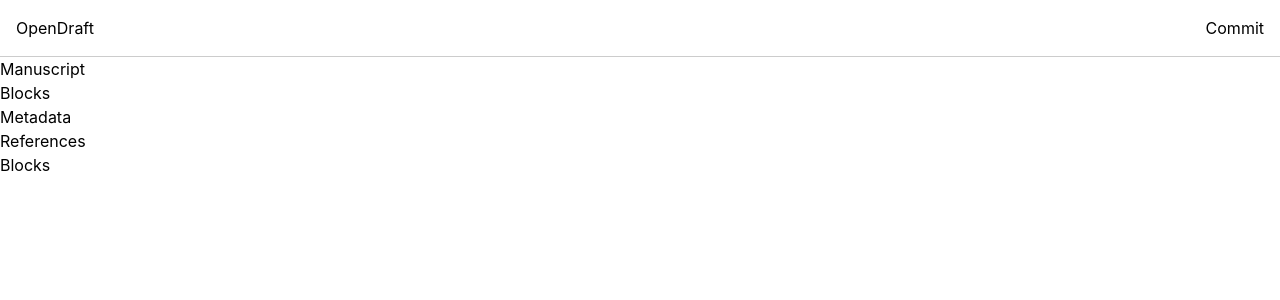
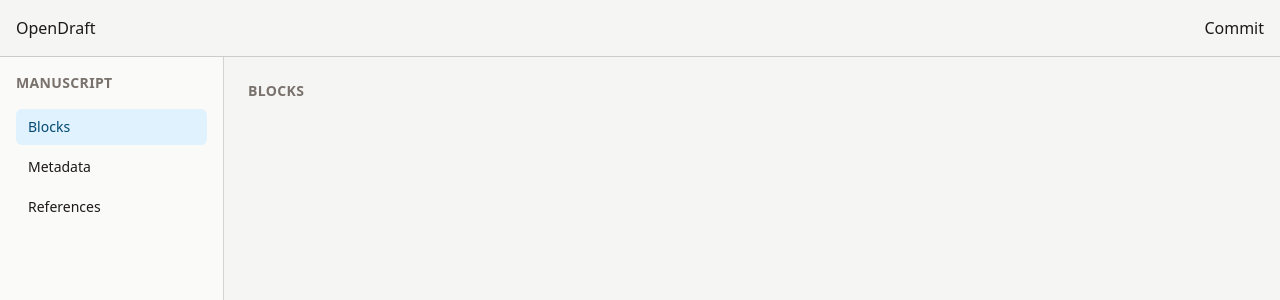
Before and after one commit to konsulin-care/opendraft, a React (Vite) app in the folder apps/web/: page / in a window 1280 px wide. Shown: the top 300 px of the page. Built offline with nearby package versions, Linux system fonts and the light colour scheme.

Commit message:
feat(web): style component class layer with Tailwind
Adds @layer components styles for all semantic class names (manuscript-workspace, sidebar, editors, dialog) plus base styles, and a contract test pinning the stylesheet's public surface.

```diff
--- a/apps/web/src/index.css
+++ b/apps/web/src/index.css
@@ -1 +1,188 @@
 @import "tailwindcss";
+
+@layer base {
+  body {
+    @apply bg-stone-100 text-stone-900 antialiased;
+    font-family: ui-sans-serif, system-ui, -apple-system, "Segoe UI", Roboto,
+      "Helvetica Neue", Arial, sans-serif;
+  }
+
+  button,
+  textarea,
+  [contenteditable="true"] {
+    @apply focus-visible:outline-2 focus-visible:outline-offset-2 focus-visible:outline-sky-600;
+  }
+}
+
+@layer components {
+  /* App shell */
+  .manuscript-workspace {
+    @apply flex h-full min-h-0;
+  }
+
+  /* Sidebar navigation */
+  .sidebar {
+    @apply flex w-56 shrink-0 flex-col gap-2 border-r border-stone-300 bg-stone-50 p-4;
+  }
+
+  .sidebar h2 {
+    @apply mb-2 text-sm font-semibold tracking-wide text-stone-500 uppercase;
+  }
+
+  .sidebar ul {
+    @apply flex flex-col gap-1;
+  }
+
+  .sidebar li {
+    @apply cursor-pointer rounded-md px-3 py-2 text-sm;
+  }
+
+  .sidebar li:hover {
+    @apply bg-stone-200;
+  }
+
+  .sidebar li.active {
+    @apply bg-sky-100 font-medium text-sky-900;
+  }
+
+  /* Workspace main content */
+  .workspace-content {
+    @apply flex flex-1 min-w-0 gap-4 overflow-auto p-6;
+  }
+
+  /* Block list */
+  .block-list {
+    @apply w-60 shrink-0;
+  }
+
+  .block-list h3 {
+    @apply mb-2 text-sm font-semibold tracking-wide text-stone-500 uppercase;
+  }
+
+  .block-list ul {
+    @apply flex flex-col gap-1;
+  }
+
+  .block-list li {
+    @apply cursor-pointer rounded-md px-3 py-2 text-sm;
+  }
+
+  .block-list li:hover {
+    @apply bg-stone-200;
+  }
+
+  /* Selected block */
+  .selected {
+    @apply bg-sky-100 font-medium text-sky-900;
+  }
+
+  /* TipTap editor shell */
+  .editor-container {
+    @apply flex flex-1 min-w-0 min-h-0 flex-col;
+  }
+
+  /* Metadata editor */
+  .metadata-editor {
+    @apply flex flex-1 flex-col gap-4;
+  }
+
+  .metadata-editor h3 {
+    @apply mb-1 text-sm font-semibold tracking-wide text-stone-500 uppercase;
+  }
+
+  .metadata-file {
+    @apply flex flex-col gap-1;
+  }
+
+  .metadata-file label {
+    @apply text-xs font-medium text-stone-500;
+  }
+
+  .metadata-editor textarea {
+    @apply min-h-24 w-full rounded-md border border-stone-300 bg-white p-2 font-mono text-sm;
+  }
+
+  /* References editor */
+  .references-editor {
+    @apply flex flex-1 flex-col gap-2;
+  }
+
+  .references-editor h3 {
+    @apply mb-1 text-sm font-semibold tracking-wide text-stone-500 uppercase;
+  }
+
+  .references-editor label {
+    @apply text-xs font-medium text-stone-500;
+  }
+
+  .references-editor textarea {
+    @apply min-h-48 w-full flex-1 rounded-md border border-stone-300 bg-white p-2 font-mono text-sm;
+  }
+
+  /* Section sidebar */
+  .section-sidebar {
+    @apply flex w-52 shrink-0 flex-col gap-2 border-r border-stone-300 bg-stone-50 p-3;
+  }
+
+  .section-sidebar h2 {
+    @apply mb-2 text-sm font-semibold tracking-wide text-stone-500 uppercase;
+  }
+
+  .section-sidebar ul {
+    @apply flex flex-col gap-1;
+  }
+
+  .section-sidebar li {
+    @apply flex items-center gap-2 rounded-md px-2 py-1.5 text-sm;
+  }
+
+  .section-sidebar li.active {
+    @apply bg-sky-100 font-medium text-sky-900;
+  }
+
+  /* Drag handle */
+  .drag-handle {
+    @apply cursor-grab rounded p-1 text-stone-400 hover:text-stone-600;
+  }
+
+  /* Commit dialog */
+  .commit-dialog-overlay {
+    @apply fixed inset-0 z-50 flex items-center justify-center bg-black/40 p-4;
+  }
+
+  .commit-dialog {
+    @apply flex w-full max-w-md flex-col gap-3 rounded-lg border border-stone-300 bg-white p-6 shadow-lg;
+  }
+
+  .commit-dialog h2 {
+    @apply text-lg font-semibold;
+  }
+
+  .commit-dialog textarea {
+    @apply w-full rounded-md border border-stone-300 p-2 font-mono text-sm;
+  }
+
+  .commit-errors {
+    @apply rounded-md border border-red-300 bg-red-50 p-3 text-sm text-red-800;
+  }
+
+  .commit-errors p {
+    @apply font-medium;
+  }
+
+  .commit-actions {
+    @apply flex justify-end gap-2;
+  }
+
+  .commit-actions button {
+    @apply rounded-md border border-stone-300 px-4 py-2 text-sm;
+  }
+
+  .commit-actions button:not(:disabled):hover {
+    @apply bg-stone-100;
+  }
+
+  .commit-actions button:disabled {
+    @apply cursor-not-allowed opacity-50;
+  }
+}
```
Also changed, not shown: 1 other file (tests, documents, lock files or other folders).
